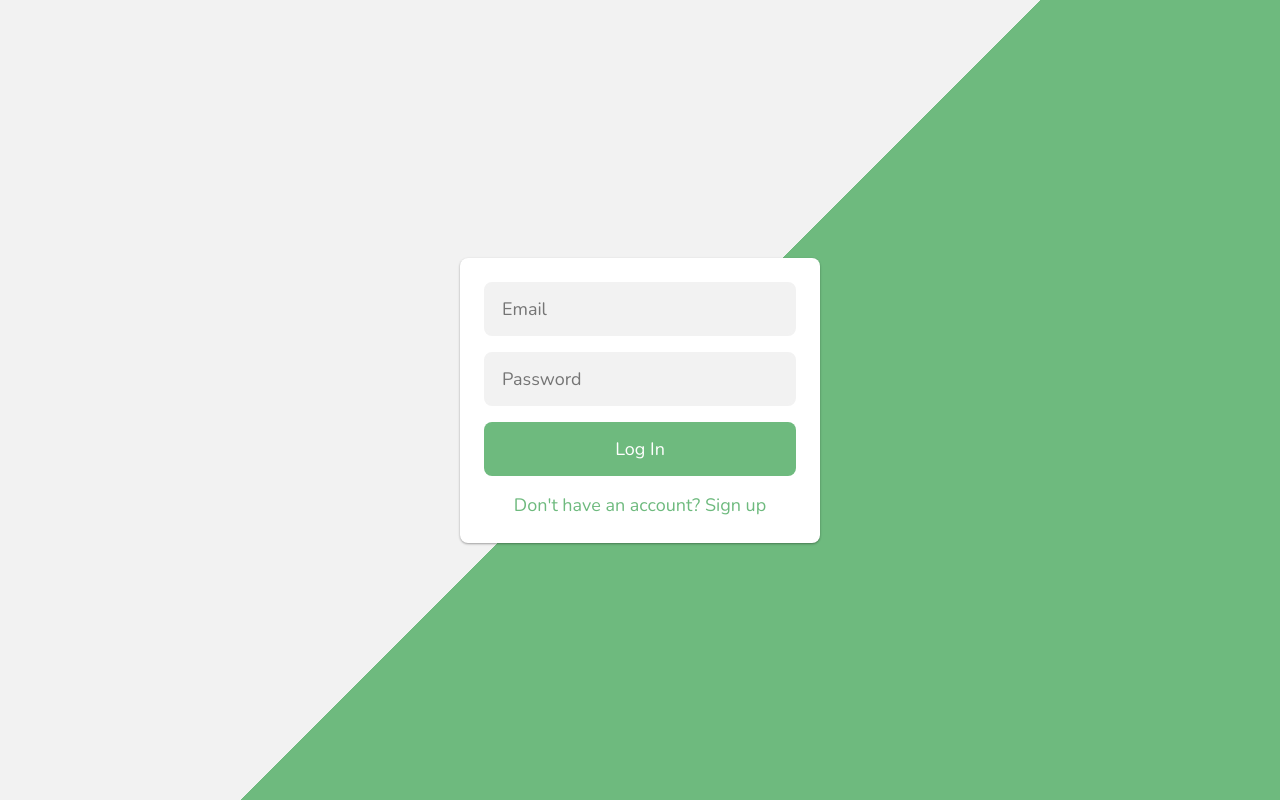
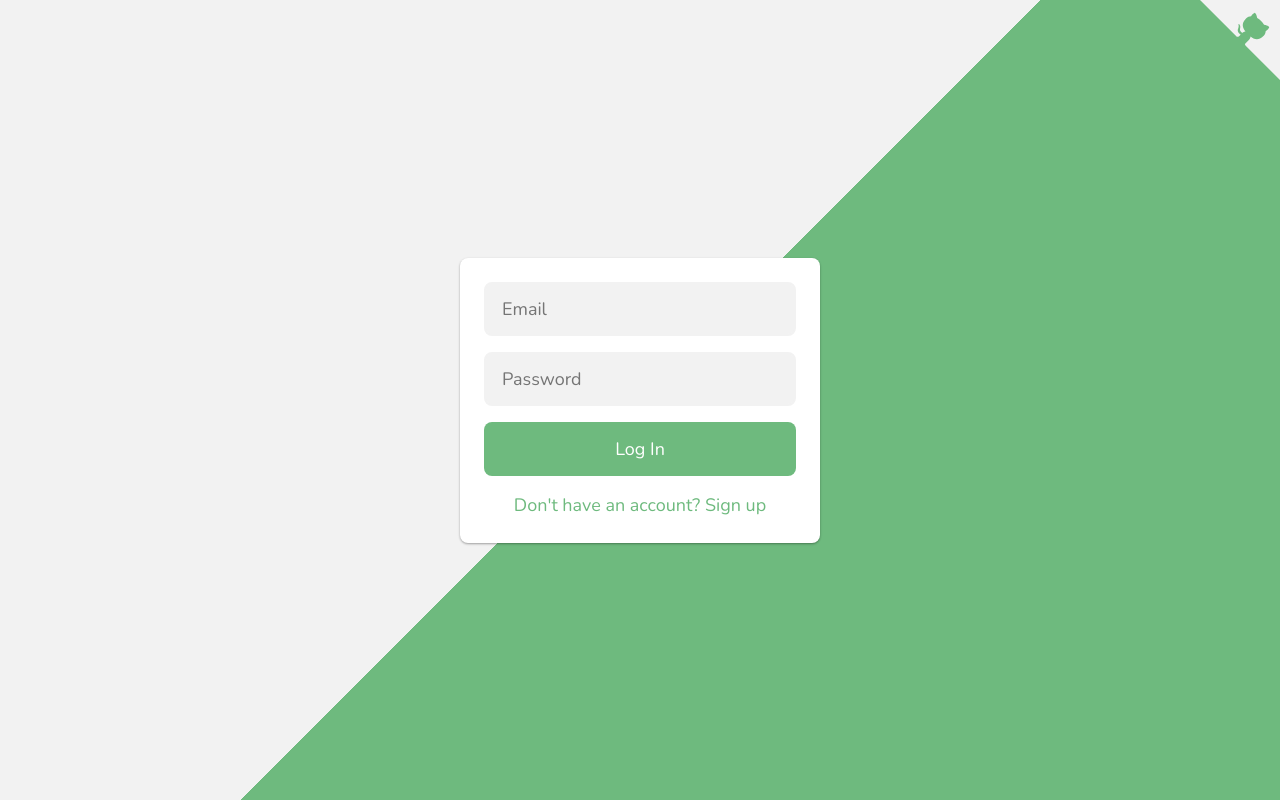
Before and after one commit to thenolans/icaddy-frontend, a React (Create React App) app: page /#/login in a window 1280 px wide. Built offline with nearby package versions, Linux system fonts and the light colour scheme.

Commit message:
Create Github link

```diff
--- a/src/App.js
+++ b/src/App.js
@@ -8,9 +8,12 @@
 import RegistrationForm from "./components/RegistrationForm";
 import ShotForm from "./components/ShotForm";
 import { TokenProvider } from "./contexts/token";
+import GithubLink from "./components/GithubLink";
 
 const App = () => {
   return (
+    <div>
+      <GithubLink />
       <TokenProvider>
         <Router>
           <Switch>
@@ -22,6 +25,7 @@
           </Switch>
         </Router>
       </TokenProvider>
+    </div>
   );
 };
 
--- /dev/null
+++ b/src/components/GithubLink/GithubLink.js
@@ -0,0 +1,33 @@
+import React from "react";
+
+import "./githubLink.scss";
+
+const GithubLink = () => (
+  <a
+    className="gh-link"
+    href="https://github.com/daceynolan/icaddy-frontend"
+    aria-label="View source on Github"
+  >
+    <svg
+      className="octo-img"
+      width="80"
+      height="80"
+      viewBox="0 0 250 250"
+      aria-hidden="true"
+    >
+      <path d="M0,0 L115,115 L130,115 L142,142 L250,250 L250,0 Z" />
+      <path
+        className="octo-arm"
+        fill="currentColor"
+        d="M128.3,109.0 C113.8,99.7 119.0,89.6 119.0,89.6 C122.0,82.7 120.5,78.6 120.5,78.6 C119.2,72.0 123.4,76.3 123.4,76.3 C127.3,80.9 125.5,87.3 125.5,87.3 C122.9,97.6 130.6,101.9 134.4,103.2"
+      />
+      <path
+        className="octo-body"
+        fill="currentColor"
+        d="M115.0,115.0 C114.9,115.1 118.7,116.5 119.8,115.4 L133.7,101.6 C136.9,99.2 139.9,98.4 142.2,98.6 C133.8,88.0 127.5,74.4 143.8,58.0 C148.5,53.4 154.0,51.2 159.7,51.0 C160.3,49.4 163.2,43.6 171.4,40.1 C171.4,40.1 176.1,42.5 178.8,56.2 C183.1,58.6 187.2,61.8 190.9,65.4 C194.5,69.0 197.7,73.2 200.1,77.6 C213.8,80.2 216.3,84.9 216.3,84.9 C212.7,93.1 206.9,96.0 205.4,96.6 C205.1,102.4 203.0,107.8 198.3,112.5 C181.9,128.9 168.3,122.5 157.7,114.1 C157.9,116.9 156.7,120.9 152.7,124.9 L141.0,136.5 C139.8,137.7 141.6,141.9 141.8,141.8 Z"
+      />
+    </svg>
+  </a>
+);
+
+export default GithubLink;
--- /dev/null
+++ b/src/components/GithubLink/githubLink.scss
@@ -0,0 +1,46 @@
+@import "../../scss/variables";
+
+.gh-link {
+  outline: none !important;
+}
+
+a:hover .octo-arm {
+  animation: wave 560ms ease-in-out;
+}
+.octo-arm {
+  transform-origin: 130px 106px;
+}
+
+@media screen and (max-width: 500px) {
+  a:hover .octo-arm {
+    animation: none;
+  }
+  .octo-arm {
+    animation: wave 560ms ease-in-out;
+  }
+}
+
+.octo-img {
+  z-index: 99;
+  fill: $color-gray-lighten-75;
+  color: $color-primary-base;
+  position: fixed;
+  top: 0;
+  border: 0;
+  right: 0;
+}
+
+@keyframes wave {
+  0%,
+  100% {
+    transform: rotate(0);
+  }
+  20%,
+  60% {
+    transform: rotate(-25deg);
+  }
+  40%,
+  80% {
+    transform: rotate(10deg);
+  }
+}
--- /dev/null
+++ b/src/components/GithubLink/index.js
@@ -0,0 +1 @@
+export { default } from "./GithubLink";
--- a/src/components/Layout/Layout.js
+++ b/src/components/Layout/Layout.js
@@ -4,7 +4,7 @@
 import Container from "../Container";
 import Nav from "../Nav";
 
-const Layout = props => {
+const Layout = (props) => {
   return (
     <div className="layout">
       <div className="layout__top-banner">
```
Lines whose indentation alone changed are shown as unchanged.
